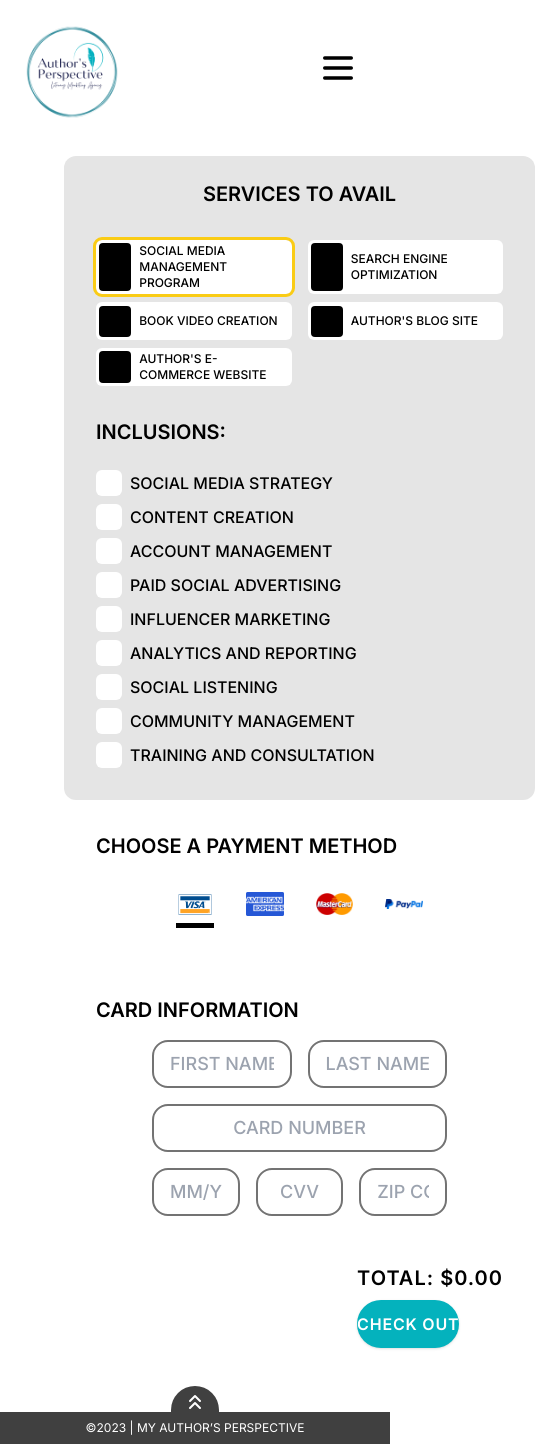
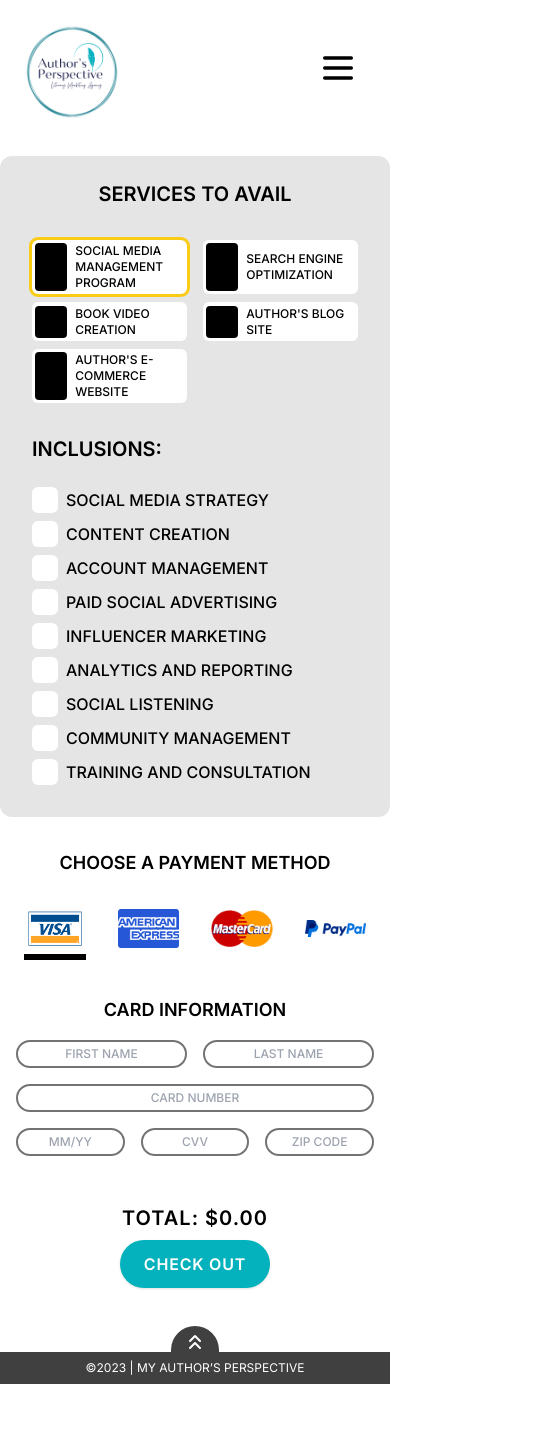
Before and after one commit to ethan123montera123/myauthorsperspective, a Next.js app in the folder client/: page /cart in a window 390 px wide. Shown: the whole page, 535 px wide, since content can reach past the window. After the commit the page ends 1384 px from the top, so only its background shows below. Built offline with nearby package versions, Linux system fonts and the light colour scheme.

Commit message:
[Feat][Ian] make CardInformationForm responsive

```diff
--- a/client/components/cart/CardInformationForm.jsx
+++ b/client/components/cart/CardInformationForm.jsx
@@ -20,10 +20,10 @@ export default function CardInformationForm({
   };
 
   return (
-    <form className="px-14 grid gap-4">
+    <form className="md:px-14 grid gap-4">
       <div className="grid grid-cols-2 gap-4">
         <input
-          className="text-lg font-medium uppercase text-center flex px-4 py-2 border-2 border-neutral-500 rounded-2xl active:border-black"
+          className="text-xs md:text-lg font-medium uppercase text-center flex px-2 py-1 md:px-4 md:py-2 border-2 border-neutral-500 rounded-2xl active:border-black"
           type="text"
           name="fName"
           id="fName"
@@ -33,7 +33,7 @@ export default function CardInformationForm({
           onChange={(e) => handleChange(e, setFName)}
         />
         <input
-          className="text-lg font-medium uppercase text-center flex px-4 py-2 border-2 border-neutral-500 rounded-2xl active:border-black"
+          className="text-xs md:text-lg font-medium uppercase text-center flex px-2 py-1 md:px-4 md:py-2 border-2 border-neutral-500 rounded-2xl active:border-black"
           type="text"
           name="lName"
           id="lName"
@@ -44,7 +44,7 @@ export default function CardInformationForm({
         />
       </div>
       <input
-        className="text-lg font-medium uppercase text-center flex px-4 py-2 border-2 border-neutral-500 rounded-2xl active:border-black"
+        className="text-xs md:text-lg font-medium uppercase text-center flex px-2 py-1 md:px-4 md:py-2 border-2 border-neutral-500 rounded-2xl active:border-black"
         type="text"
         name="cardNumber"
         id="cardNumber"
@@ -55,7 +55,7 @@ export default function CardInformationForm({
       />
       <div className="grid grid-cols-3 gap-4">
         <input
-          className="text-lg font-medium uppercase text-center flex px-4 py-2 border-2 border-neutral-500 rounded-2xl active:border-black"
+          className="text-xs md:text-lg font-medium uppercase text-center flex px-2 py-1 md:px-4 md:py-2 border-2 border-neutral-500 rounded-2xl active:border-black"
           type="text"
           name="cardExpiryDate"
           id="cardExpiryDate"
@@ -65,7 +65,7 @@ export default function CardInformationForm({
           onChange={(e) => handleChange(e, setCardExpiryDate)}
         />
         <input
-          className="text-lg font-medium uppercase text-center flex px-4 py-2 border-2 border-neutral-500 rounded-2xl active:border-black"
+          className="text-xs md:text-lg font-medium uppercase text-center flex px-2 py-1 md:px-4 md:py-2 border-2 border-neutral-500 rounded-2xl active:border-black"
           type="text"
           name="cardVerificationValue"
           id="cardVerificationValue"
@@ -75,7 +75,7 @@ export default function CardInformationForm({
           onChange={(e) => handleChange(e, setCardVerificationValue)}
         />
         <input
-          className="text-lg font-medium uppercase text-center flex px-4 py-2 border-2 border-neutral-500 rounded-2xl active:border-black"
+          className="text-xs md:text-lg font-medium uppercase text-center flex px-2 py-1 md:px-4 md:py-2 border-2 border-neutral-500 rounded-2xl active:border-black"
           type="text"
           name="cardZipCode"
           id="cardZipCode"
--- a/client/components/cart/PaymentMethodSelector.jsx
+++ b/client/components/cart/PaymentMethodSelector.jsx
@@ -6,7 +6,7 @@ export default function PaymentMethodSelector({
   isSelectedPaymentMethod,
 }) {
   return (
-    <div className="grid gap-8 grid-cols-4 px-20 justify-items-center">
+    <div className="grid gap-8 grid-cols-4 px-2 md:px-20 justify-items-center">
       <button
         onClick={(e) => handleClickPaymentMethod(e, "Visa")}
         className={`${isSelectedPaymentMethod("Visa")}`}
--- a/client/pages/cart/index.jsx
+++ b/client/pages/cart/index.jsx
@@ -103,7 +103,7 @@ export default function Cart() {
           content="View your cart and checkout with our payment providers."
         />
       </Head>
-      <section className="Cart w-full px-16 grid gap-8 xl:grid-cols-2 mb-16">
+      <section className="Cart w-full md:px-16 grid gap-8 xl:grid-cols-2 mb-16">
         <div>
           <ServicesToAvail
             selectedService={selectedService}
@@ -112,15 +112,15 @@ export default function Cart() {
             setSelectedService={setSelectedService}
           />
         </div>
-        <div className="px-8">
-          <h2 className="uppercase font-semibold text-xl mb-8">
+        <div className="px-4 lg:px-8">
+          <h2 className="uppercase text-center md:text-left font-semibold text-lg md:text-xl mb-8">
             Choose a Payment Method
           </h2>
           <PaymentMethodSelector
             handleClickPaymentMethod={handleClickPaymentMethod}
             isSelectedPaymentMethod={isSelectedPaymentMethod}
           />
-          <h2 className="uppercase font-semibold text-xl mb-4 mt-20">
+          <h2 className="uppercase text-center md:text-left font-semibold text-lg md:text-xl mb-4 mt-12 xl:mt-20">
             Card Information
           </h2>
           <CardInformationForm
@@ -138,12 +138,12 @@ export default function Cart() {
             setCardZipCode={setCardZipCode}
           />
 
-          <div className="flex flex-col items-end">
+          <div className="flex flex-col items-center md:items-end">
             <div>
               <h2 className="tracking-wider uppercase font-semibold text-xl mb-2 mt-12 text-center">
                 Total: {formatUsd(totalPriceUsd)}
               </h2>
-              <button className="lg:w-[10rem] shadow hover:shadow-lg transition-shadow bg-[#04b2bd] hover:bg-[#1c7b82] text-white uppercase py-3 rounded-[2rem] font-semibold tracking-wider">
+              <button className="py-3 px-6 shadow hover:shadow-lg transition-shadow bg-[#04b2bd] hover:bg-[#1c7b82] text-white uppercase rounded-[2rem] font-semibold tracking-wider">
                 Check Out
               </button>
             </div>
```
